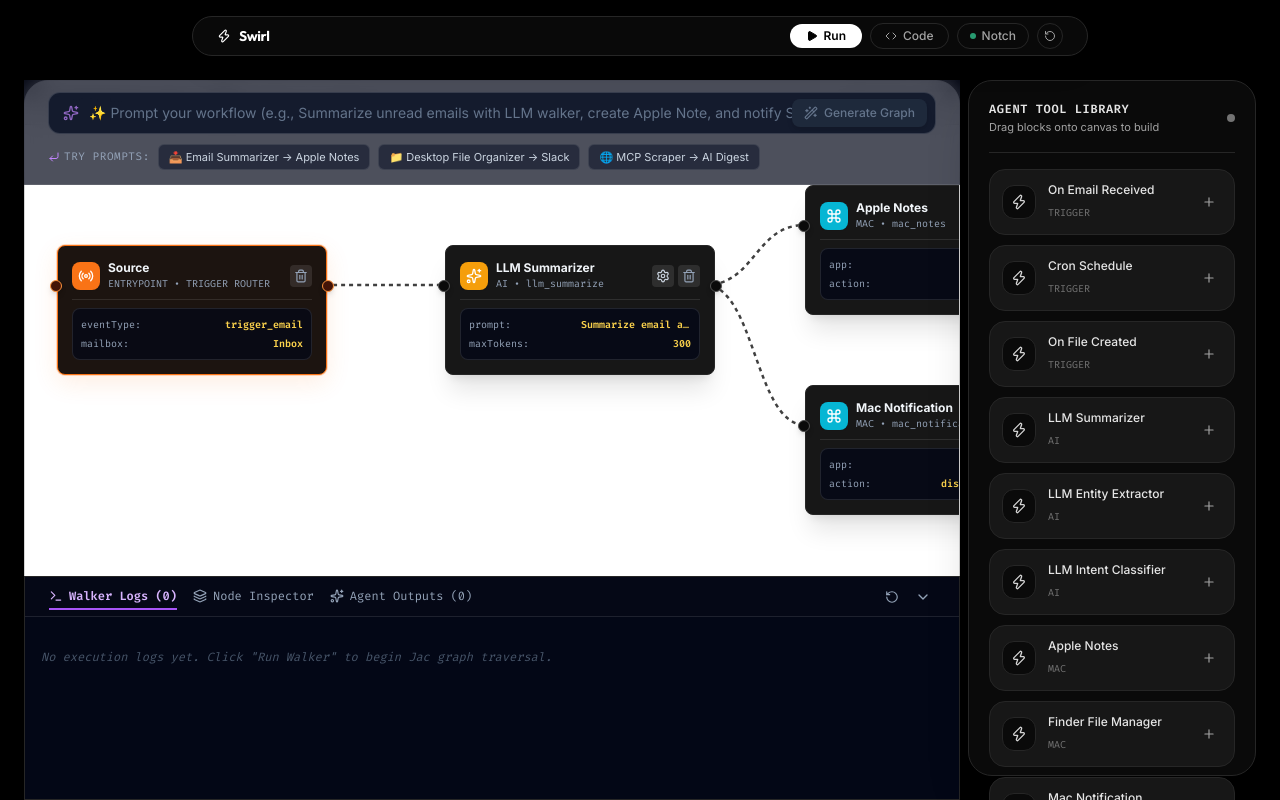
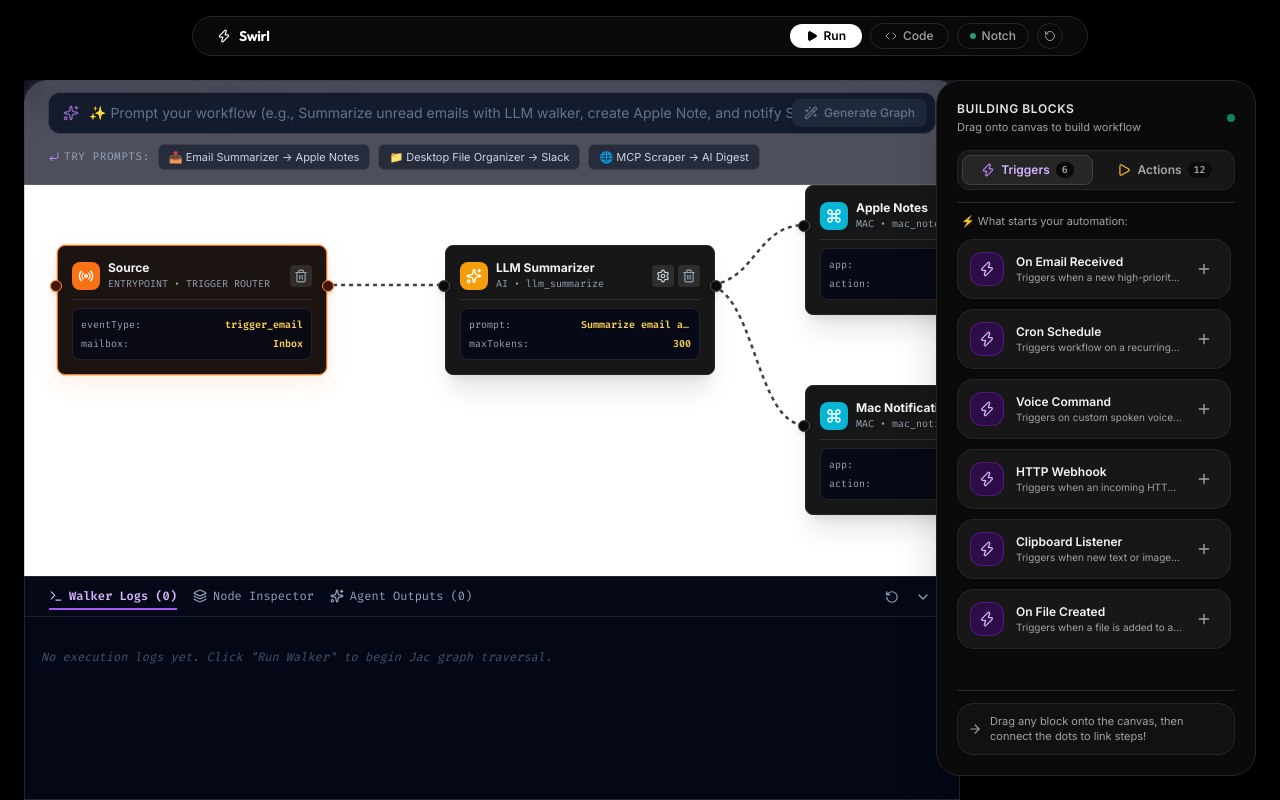
Before and after one commit to vachanbhogi/swirl, a React (Vite) app in the folder frontend/: page / in a window 1280 px wide. Built offline with nearby package versions, Linux system fonts and the light colour scheme.

Commit message:
feat: add block types

```diff
--- a/frontend/src/components/CodeBlockPalette.jsx
+++ b/frontend/src/components/CodeBlockPalette.jsx
@@ -1,71 +1,147 @@
-import React from 'react';
-import { Plus, Box, Zap, Cpu, Terminal, ArrowRight } from 'lucide-react';
+import React, { useState } from 'react';
+import { Plus, Zap, Play, Sparkles, Command, Plug, GitBranch, Send, ArrowRight } from 'lucide-react';
 import { BLOCK_LIBRARY } from '../data/blockDefinitions';
 
+const CATEGORY_ICON_MAP = {
+  Zap,
+  Sparkles,
+  Command,
+  Plug,
+  GitBranch,
+  Send
+};
+
 export default function CodeBlockPalette({ onAddBlock }) {
+  const [activeTab, setActiveTab] = useState('triggers'); // 'triggers' | 'actions'
+
   const handleDragStart = (e, blockType) => {
     e.dataTransfer.setData('application/swirl-block', JSON.stringify(blockType));
     e.dataTransfer.effectAllowed = 'copy';
   };
 
+  const filteredBlocks = BLOCK_LIBRARY.filter((block) => {
+    if (activeTab === 'triggers') {
+      return block.category === 'trigger';
+    }
+    return block.category !== 'trigger' && block.category !== 'source';
+  });
+
   return (
-    <aside className="fixed right-6 top-20 bottom-6 z-40 w-72 rounded-3xl bg-neutral-950 border border-neutral-800 shadow-2xl p-5 flex flex-col justify-between">
-      <div>
+    <aside className="fixed right-6 top-20 bottom-6 z-40 w-80 rounded-3xl bg-neutral-950 border border-neutral-800 shadow-2xl p-5 flex flex-col justify-between">
+      <div className="flex flex-col h-full overflow-hidden">
         {/* Header */}
-        <div className="flex items-center justify-between pb-4 mb-4 border-b border-neutral-800">
-          <div>
-            <h3 className="text-xs font-mono uppercase tracking-wider font-semibold text-neutral-200">
-              Agent Tool Library
-            </h3>
-            <p className="text-[11px] text-neutral-400 mt-0.5">Drag blocks onto canvas to build</p>
+        <div className="pb-3 border-b border-neutral-800 shrink-0">
+          <div className="flex items-center justify-between">
+            <div>
+              <h3 className="text-xs uppercase tracking-wider font-semibold text-neutral-200 font-sans">
+                Building Blocks
+              </h3>
+              <p className="text-[11px] text-neutral-400 mt-0.5 font-sans">Drag onto canvas to build workflow</p>
+            </div>
+            <span className="w-2 h-2 rounded-full bg-emerald-500 animate-pulse"></span>
           </div>
-          <span className="w-2 h-2 rounded-full bg-neutral-500"></span>
+
+          {/* User-friendly Tabs: Triggers vs Actions */}
+          <div className="grid grid-cols-2 gap-1.5 p-1 mt-3.5 bg-neutral-900 border border-neutral-800 rounded-xl">
+            <button
+              onClick={() => setActiveTab('triggers')}
+              className={`flex items-center justify-center gap-1.5 py-1.5 rounded-lg text-xs font-semibold transition font-sans ${
+                activeTab === 'triggers'
+                  ? 'bg-neutral-800 text-purple-300 border border-neutral-700 shadow-sm'
+                  : 'text-neutral-400 hover:text-neutral-200'
+              }`}
+            >
+              <Zap className="w-3.5 h-3.5 text-purple-400" />
+              <span>Triggers</span>
+              <span className="text-[10px] px-1.5 py-0.2 rounded-full bg-neutral-950 text-neutral-400 font-mono">
+                {BLOCK_LIBRARY.filter((b) => b.category === 'trigger').length}
+              </span>
+            </button>
+
+            <button
+              onClick={() => setActiveTab('actions')}
+              className={`flex items-center justify-center gap-1.5 py-1.5 rounded-lg text-xs font-semibold transition font-sans ${
+                activeTab === 'actions'
+                  ? 'bg-neutral-800 text-amber-300 border border-neutral-700 shadow-sm'
+                  : 'text-neutral-400 hover:text-neutral-200'
+              }`}
+            >
+              <Play className="w-3.5 h-3.5 text-amber-400" />
+              <span>Actions</span>
+              <span className="text-[10px] px-1.5 py-0.2 rounded-full bg-neutral-950 text-neutral-400 font-mono">
+                {BLOCK_LIBRARY.filter((b) => b.category !== 'trigger' && b.category !== 'source').length}
+              </span>
+            </button>
+          </div>
         </div>
 
-        {/* Block Items */}
-        <div className="space-y-2.5">
-          {BLOCK_LIBRARY.map((block) => {
+        {/* Tab Subtitle & Explanation */}
+        <div className="py-2.5 px-1 shrink-0">
+          <p className="text-[11px] text-neutral-400 font-sans">
+            {activeTab === 'triggers'
+              ? '⚡ What starts your automation:'
+              : '🚀 What your agent will execute:'}
+          </p>
+        </div>
+
+        {/* Block Items List */}
+        <div className="space-y-2.5 overflow-y-auto flex-1 pr-1 pb-2">
+          {filteredBlocks.map((block) => {
+            const IconComp =
+              block.category === 'ai' ? Sparkles :
+              block.category === 'mac' ? Command :
+              block.category === 'mcp' ? Plug :
+              block.category === 'logic' ? GitBranch :
+              block.category === 'output' ? Send : Zap;
+
             return (
               <div
                 key={block.type}
                 draggable
                 onDragStart={(e) => handleDragStart(e, block)}
-                className="group p-3 rounded-2xl bg-neutral-900 border border-neutral-800 hover:border-neutral-700 transition cursor-grab active:cursor-grabbing flex items-center justify-between"
+                className="group p-3 rounded-2xl bg-neutral-900 border border-neutral-800 hover:border-neutral-700 transition cursor-grab active:cursor-grabbing flex items-center justify-between shadow-sm"
               >
-                <div className="flex items-center gap-3">
-                  <div className="p-2 rounded-xl bg-neutral-950 border border-neutral-800 text-neutral-300">
-                    <Zap className="w-4 h-4" />
+                <div className="flex items-center gap-3 overflow-hidden">
+                  <div className={`p-2 rounded-xl border shrink-0 ${
+                    block.category === 'trigger' ? 'bg-purple-950/60 border-purple-800/60 text-purple-300' :
+                    block.category === 'ai' ? 'bg-amber-950/60 border-amber-800/60 text-amber-300' :
+                    block.category === 'mac' ? 'bg-cyan-950/60 border-cyan-800/60 text-cyan-300' :
+                    block.category === 'mcp' ? 'bg-emerald-950/60 border-emerald-800/60 text-emerald-300' :
+                    block.category === 'output' ? 'bg-rose-950/60 border-rose-800/60 text-rose-300' :
+                    'bg-indigo-950/60 border-indigo-800/60 text-indigo-300'
+                  }`}>
+                    <IconComp className="w-4 h-4" />
                   </div>
-                  <div>
-                    <h4 className="text-xs font-medium text-neutral-200 group-hover:text-white transition">
+                  <div className="overflow-hidden">
+                    <h4 className="text-xs font-semibold text-neutral-100 group-hover:text-white transition truncate font-sans">
                       {block.title}
                     </h4>
-                    <span className="text-[10px] text-neutral-500 font-mono">
-                      {block.category.toUpperCase()}
-                    </span>
+                    <p className="text-[10px] text-neutral-400 line-clamp-1 font-sans">
+                      {block.description}
+                    </p>
                   </div>
                 </div>
 
                 <button
                   onClick={() => onAddBlock && onAddBlock(block)}
-                  className="p-1.5 rounded-lg text-neutral-400 hover:text-white hover:bg-neutral-800 transition"
+                  className="p-1.5 rounded-xl text-neutral-400 hover:text-white hover:bg-neutral-800 transition shrink-0 ml-2"
                   title="Add Block to Canvas"
                 >
-                  <Plus className="w-3.5 h-3.5" />
+                  <Plus className="w-4 h-4" />
                 </button>
               </div>
             );
           })}
         </div>
-      </div>
 
-      {/* Footer Instructions */}
-      <div className="pt-4 border-t border-neutral-800">
-        <div className="p-3 rounded-2xl bg-neutral-900/60 border border-neutral-800 flex items-center gap-2 text-neutral-400">
-          <ArrowRight className="w-3.5 h-3.5 text-neutral-400 shrink-0" />
-          <p className="text-[11px] text-neutral-400 leading-snug">
-            Connect nodes on the canvas to assemble Jac Walker agent logic.
-          </p>
+        {/* Footer Instructions */}
+        <div className="pt-3 border-t border-neutral-800 shrink-0">
+          <div className="p-2.5 rounded-2xl bg-neutral-900/60 border border-neutral-800 flex items-center gap-2 text-neutral-400">
+            <ArrowRight className="w-3.5 h-3.5 text-neutral-400 shrink-0" />
+            <p className="text-[11px] text-neutral-400 leading-snug font-sans">
+              Drag any block onto the canvas, then connect the dots to link steps!
+            </p>
+          </div>
         </div>
       </div>
     </aside>
--- a/frontend/src/data/blockDefinitions.js
+++ b/frontend/src/data/blockDefinitions.js
@@ -43,6 +43,50 @@ export const BLOCK_LIBRARY = [
     config: {
       cron: '*/15 * * * *',
       timezone: 'America/Los_Angeles'
+    }
+  },
+  {
+    type: 'trigger_voice',
+    category: 'trigger',
+    title: 'Voice Command',
+    subtitle: 'Microphone / Whisper Trigger',
+    description: 'Triggers on custom spoken voice phrase',
+    jacNode: 'TriggerBlock',
+    inputs: [],
+    outputs: ['transcript', 'confidence'],
+    config: {
+      wakeWord: 'Hey Swirl',
+      language: 'en-US',
+      listenTimeoutSec: 10
+    }
+  },
+  {
+    type: 'trigger_webhook',
+    category: 'trigger',
+    title: 'HTTP Webhook',
+    subtitle: 'REST Endpoint Listener',
+    description: 'Triggers when an incoming HTTP POST request is received',
+    jacNode: 'TriggerBlock',
+    inputs: [],
+    outputs: ['payload', 'headers'],
+    config: {
+      path: '/api/v1/webhook',
+      method: 'POST',
+      authRequired: false
+    }
+  },
+  {
+    type: 'trigger_clipboard',
+    category: 'trigger',
+    title: 'Clipboard Listener',
+    subtitle: 'macOS Pasteboard Watcher',
+    description: 'Triggers when new text or image is copied to clipboard',
+    jacNode: 'TriggerBlock',
+    inputs: [],
+    outputs: ['clipboardText', 'contentType'],
+    config: {
+      watchText: true,
+      minChars: 5
     }
   },
   {
--- a/frontend/src/data/workflowNormalization.js
+++ b/frontend/src/data/workflowNormalization.js
@@ -7,17 +7,35 @@ export const SOURCE_EVENTS = {
     description: 'Start when a matching message arrives in Apple Mail.',
     config: { mailbox: 'Inbox', filterSubject: '', checkIntervalSec: 15, waitTimeoutSec: 0 }
   },
+  trigger_cron: {
+    type: 'trigger_cron',
+    title: 'Repeat Schedule',
+    description: 'Start on a recurring cron schedule.',
+    config: { cron: '*/15 * * * *', timezone: 'America/Los_Angeles' }
+  },
+  trigger_voice: {
+    type: 'trigger_voice',
+    title: 'Voice Command',
+    description: 'Start when a voice command or wake word is spoken.',
+    config: { wakeWord: 'Hey Swirl', language: 'en-US', listenTimeoutSec: 10 }
+  },
+  trigger_webhook: {
+    type: 'trigger_webhook',
+    title: 'HTTP Webhook',
+    description: 'Start when an incoming HTTP payload is posted to an endpoint.',
+    config: { path: '/api/v1/webhook', method: 'POST', authRequired: false }
+  },
+  trigger_clipboard: {
+    type: 'trigger_clipboard',
+    title: 'Clipboard Listener',
+    description: 'Start when text is copied to the macOS clipboard.',
+    config: { watchText: true, minChars: 5 }
+  },
   trigger_file: {
     type: 'trigger_file',
     title: 'On File Created',
     description: 'Start when a file appears in the watched Finder folder.',
     config: { watchPath: '~/Downloads', filePattern: '*' }
-  },
-  trigger_cron: {
-    type: 'trigger_cron',
-    title: 'Cron Schedule',
-    description: 'Start on a recurring schedule.',
-    config: { cron: '*/15 * * * *', timezone: 'America/Los_Angeles' }
   }
 };
 
```
Also changed, not shown: 1 other file (tests, documents, lock files or other folders).
